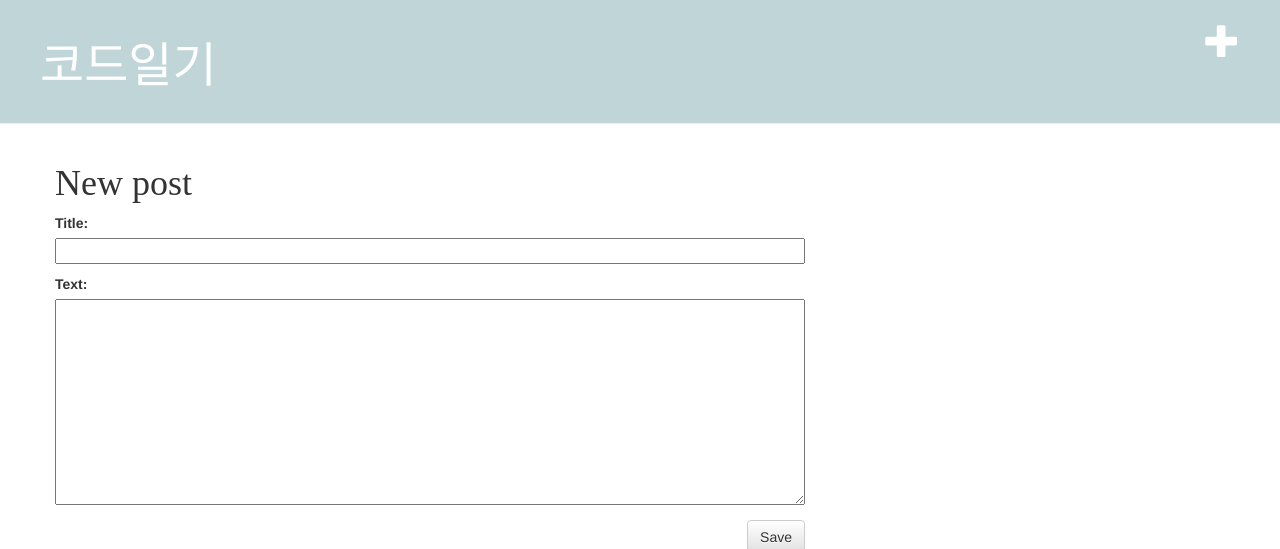
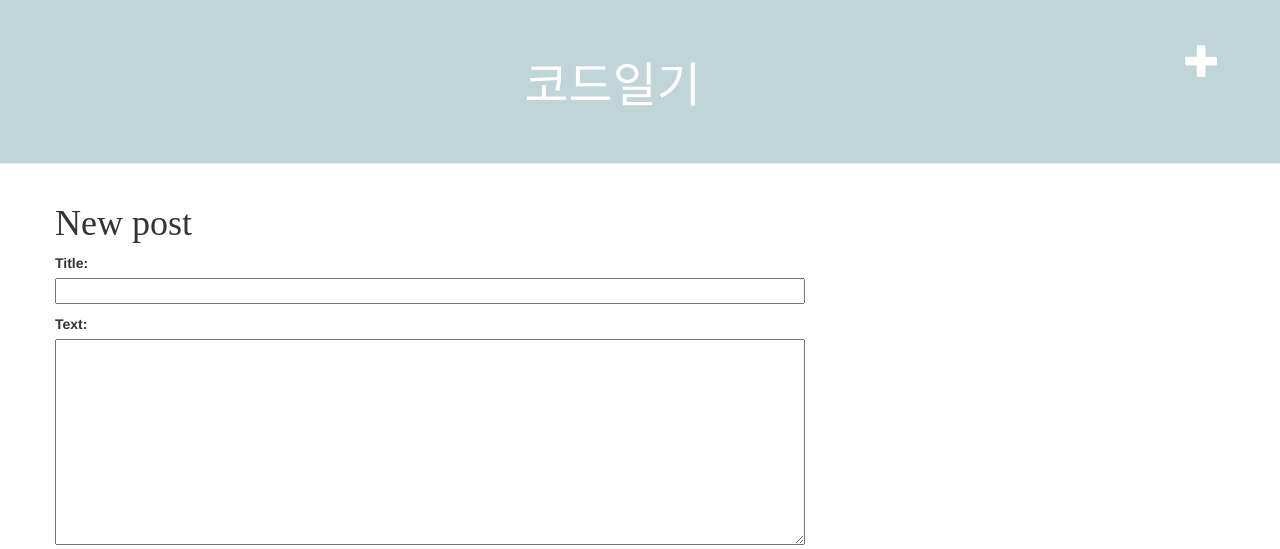
Before and after one commit to dayunhan/dayunhan.pythonanywhere.com, a Django app: page /post/new/ in a window 1280 px wide. Shown: the top 549 px of the page. Run offline with Django 3.2, Linux system fonts and the light colour scheme; some libraries are stand-ins or nearby versions; some web fonts are replaced.

Commit message:
Update page-header

```diff
--- a/blog/static/css/main.css
+++ b/blog/static/css/main.css
@@ -1,13 +1,14 @@
 .page-header {
     background-color: #BFD5D8;
     margin-top: 0;
-    padding: 20px 20px 20px 40px;
+    padding: 40px;
 }
 
 .page-header h1, .page-header h1 a, .page-header h1 a:visited, .page-header h1 a:active {
     color: #ffffff;
     font-size: 36pt;
     text-decoration: none;
+    text-align: center;
 }
 
 .content {
```
